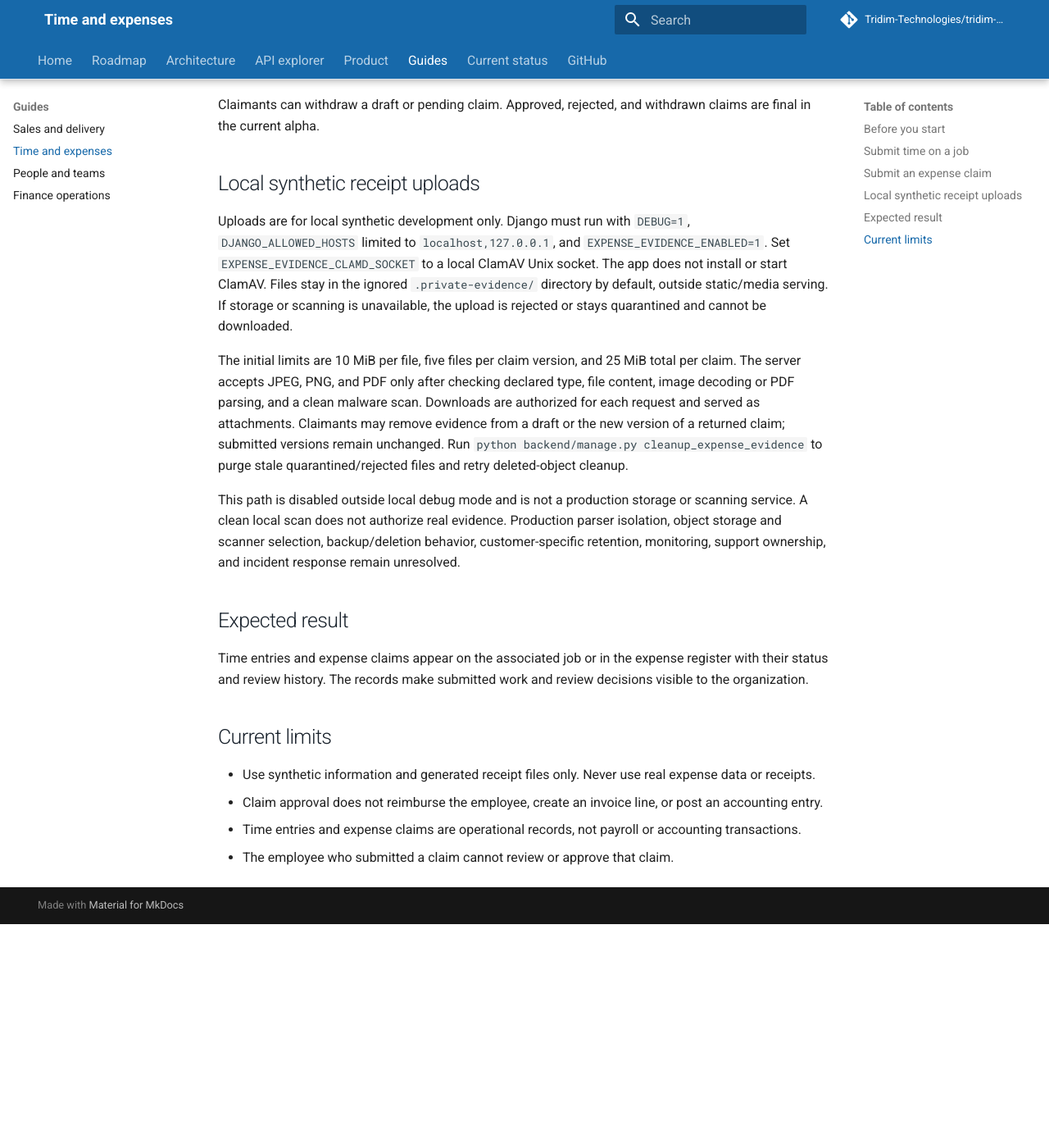
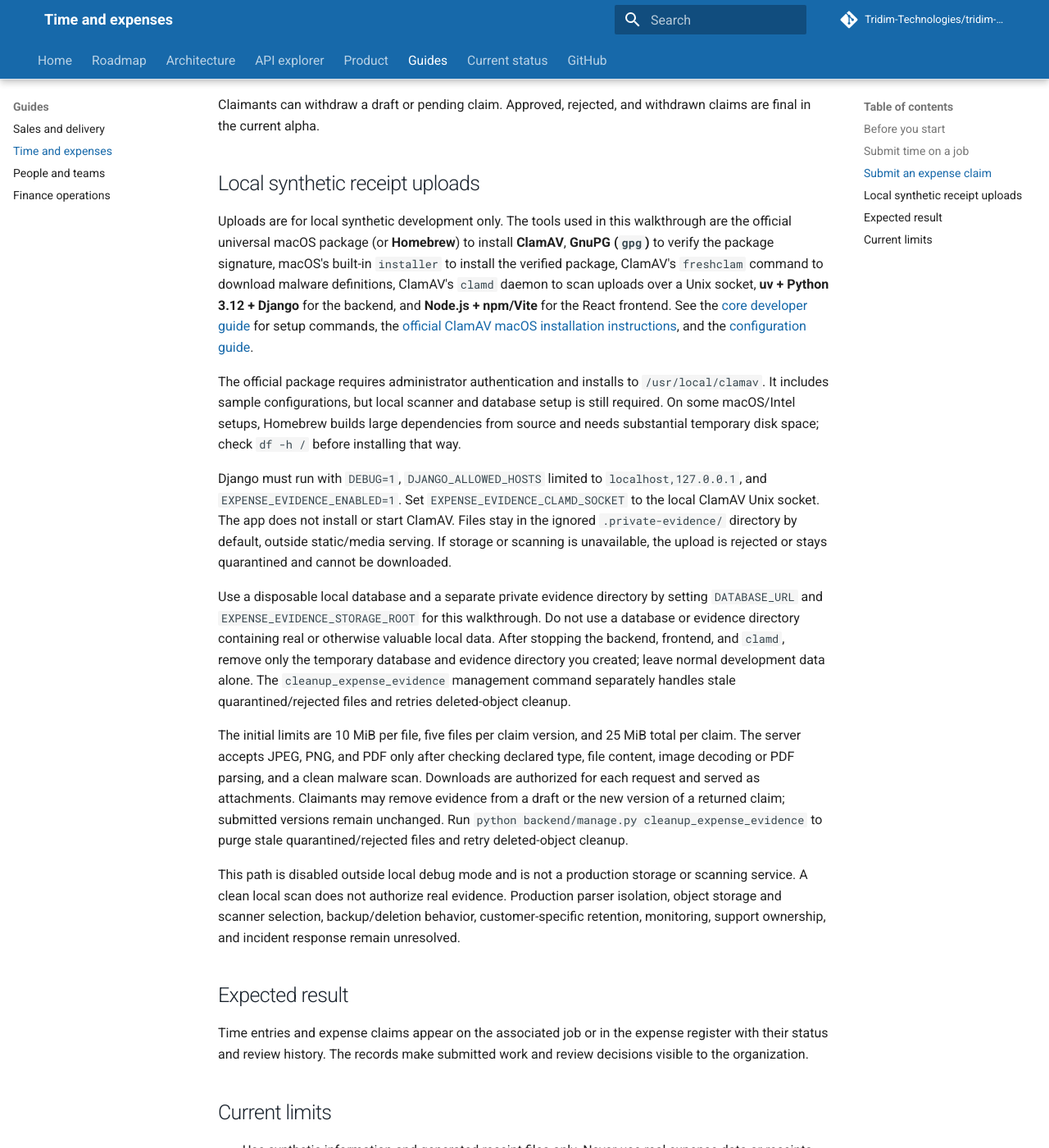
Before and after one commit to Tridim-Technologies/tridim-business-docs, an MkDocs documentation site: the page built from site-docs/guides/time-and-expenses.md, in a window 1280 px wide and 1400 px high, scrolled down 1239 px. Shown: the whole window at 82% size. Built offline with MkDocs 1.6.1 and Material for MkDocs 9.7.7, drawn with Linux system fonts in a browser that asks for light colours; comment, search, counter and statistics services are not loaded; before the commit the page ends 2366 px from its top, so only the background shows below that.

Commit message:
docs(expenses): document local scanner tools (#16)
Document local ClamAV tools and synthetic walkthrough boundaries.

```diff
--- a/site-docs/guides/time-and-expenses.md
+++ b/site-docs/guides/time-and-expenses.md
@@ -33,7 +33,13 @@ Claimants can withdraw a draft or pending claim. Approved, rejected, and withdra
 
 ## Local synthetic receipt uploads
 
-Uploads are for local synthetic development only. Django must run with `DEBUG=1`, `DJANGO_ALLOWED_HOSTS` limited to `localhost,127.0.0.1`, and `EXPENSE_EVIDENCE_ENABLED=1`. Set `EXPENSE_EVIDENCE_CLAMD_SOCKET` to a local ClamAV Unix socket. The app does not install or start ClamAV. Files stay in the ignored `.private-evidence/` directory by default, outside static/media serving. If storage or scanning is unavailable, the upload is rejected or stays quarantined and cannot be downloaded.
+Uploads are for local synthetic development only. The tools used in this walkthrough are the official universal macOS package (or **Homebrew**) to install **ClamAV**, **GnuPG (`gpg`)** to verify the package signature, macOS's built-in `installer` to install the verified package, ClamAV's `freshclam` command to download malware definitions, ClamAV's `clamd` daemon to scan uploads over a Unix socket, **uv + Python 3.12 + Django** for the backend, and **Node.js + npm/Vite** for the React frontend. See the [core developer guide](https://github.com/Tridim-Technologies/tridim-business/blob/main/docs/EXPENSE_CLAIM_ALPHA.md#macos-developer-setup) for setup commands, the [official ClamAV macOS installation instructions](https://docs.clamav.net/manual/Installing.html#macos), and the [configuration guide](https://docs.clamav.net/manual/Usage/Configuration.html).
+
+The official package requires administrator authentication and installs to `/usr/local/clamav`. It includes sample configurations, but local scanner and database setup is still required. On some macOS/Intel setups, Homebrew builds large dependencies from source and needs substantial temporary disk space; check `df -h /` before installing that way.
+
+Django must run with `DEBUG=1`, `DJANGO_ALLOWED_HOSTS` limited to `localhost,127.0.0.1`, and `EXPENSE_EVIDENCE_ENABLED=1`. Set `EXPENSE_EVIDENCE_CLAMD_SOCKET` to the local ClamAV Unix socket. The app does not install or start ClamAV. Files stay in the ignored `.private-evidence/` directory by default, outside static/media serving. If storage or scanning is unavailable, the upload is rejected or stays quarantined and cannot be downloaded.
+
+Use a disposable local database and a separate private evidence directory by setting `DATABASE_URL` and `EXPENSE_EVIDENCE_STORAGE_ROOT` for this walkthrough. Do not use a database or evidence directory containing real or otherwise valuable local data. After stopping the backend, frontend, and `clamd`, remove only the temporary database and evidence directory you created; leave normal development data alone. The `cleanup_expense_evidence` management command separately handles stale quarantined/rejected files and retries deleted-object cleanup.
 
 The initial limits are 10 MiB per file, five files per claim version, and 25 MiB total per claim. The server accepts JPEG, PNG, and PDF only after checking declared type, file content, image decoding or PDF parsing, and a clean malware scan. Downloads are authorized for each request and served as attachments. Claimants may remove evidence from a draft or the new version of a returned claim; submitted versions remain unchanged. Run `python backend/manage.py cleanup_expense_evidence` to purge stale quarantined/rejected files and retry deleted-object cleanup.
 
```
